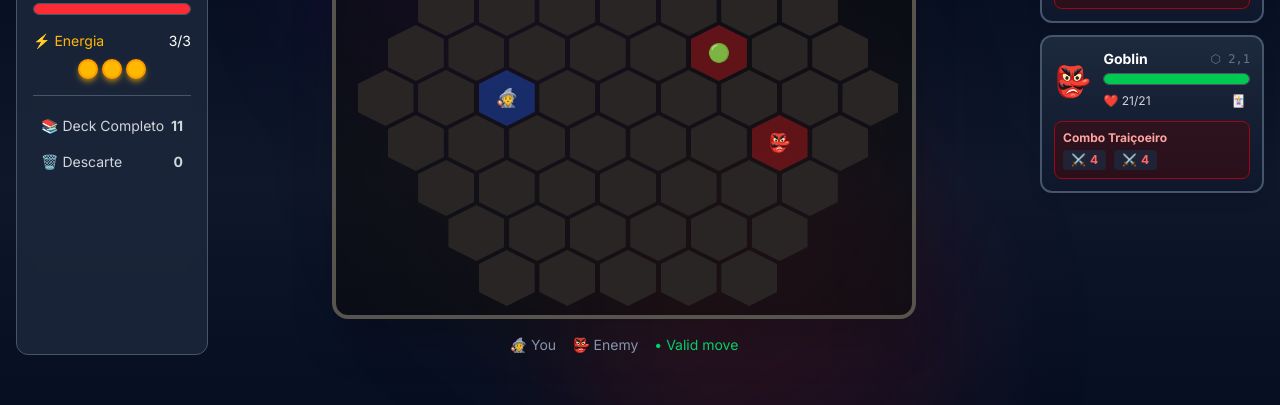
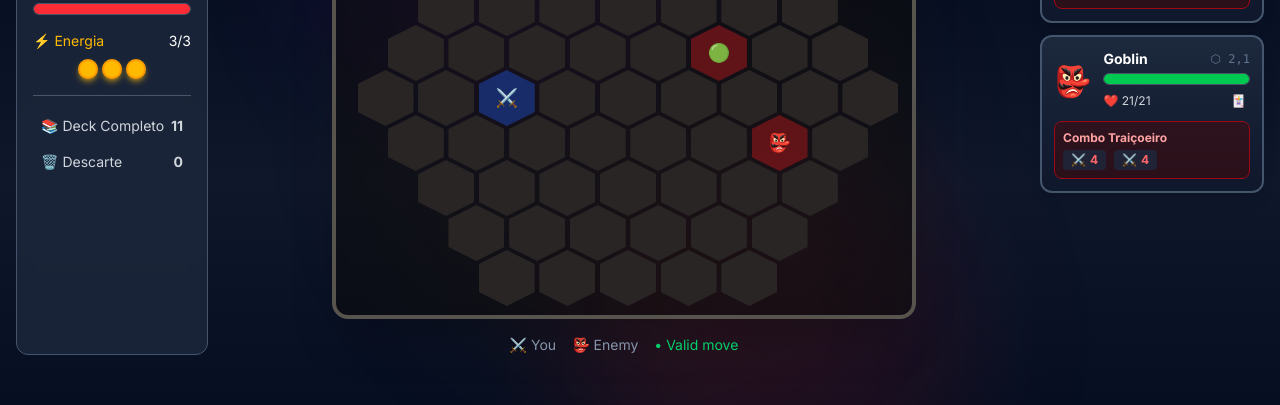
Before and after one commit to ValdineiJunior/dungeon-survival, a Next.js app: page /game in a window 1280 px wide. Both pictures are taken after a click on the button 328 px from the left and 436 px from the top of the page. Shown: the part 272-677 px from the top of the page. Built offline with nearby package versions, Linux system fonts and the light colour scheme.

Commit message:
feat: add player emoji customization to HexGrid component for enhanced player representation

```diff
--- a/app/components/HexGrid.tsx
+++ b/app/components/HexGrid.tsx
@@ -6,6 +6,7 @@ import { hexToPixel, getMapBounds, hexKey, hexEquals } from '@/app/lib/hexUtils'
 interface HexGridProps {
   map: HexMap;
   player: Player;
+  playerEmoji: string;
   enemies: Enemy[];
   validMovePositions: HexPosition[];
   targetableEnemyIds: string[];
@@ -16,6 +17,7 @@ interface HexGridProps {
 export function HexGrid({
   map,
   player,
+  playerEmoji,
   enemies,
   validMovePositions,
   targetableEnemyIds,
@@ -42,7 +44,7 @@ export function HexGrid({
   // Get content of a hex
   const getHexContent = (pos: HexPosition) => {
     if (hexEquals(player.position, pos)) {
-      return { emoji: '🧙', type: 'player' as const };
+      return { emoji: playerEmoji, type: 'player' as const };
     }
 
     const enemy = enemies.find(e => hexEquals(e.position, pos));
@@ -144,7 +146,7 @@ export function HexGrid({
 
       {/* Legend */}
       <div className="flex gap-4 text-sm text-slate-400">
-        <span>🧙 You</span>
+        <span>{playerEmoji} You</span>
         <span>👺 Enemy</span>
         <span className="text-green-400">• Valid move</span>
         {targetableEnemyIds.length > 0 && (
--- a/app/game/page.tsx
+++ b/app/game/page.tsx
@@ -161,6 +161,7 @@ export default function GamePage() {
             <HexGrid
               map={hexMap}
               player={player}
+              playerEmoji={CHARACTER_CLASSES[player.characterClass].emoji}
               enemies={enemies}
               validMovePositions={validMovePositions}
               targetableEnemyIds={targetableEnemyIds}
```
